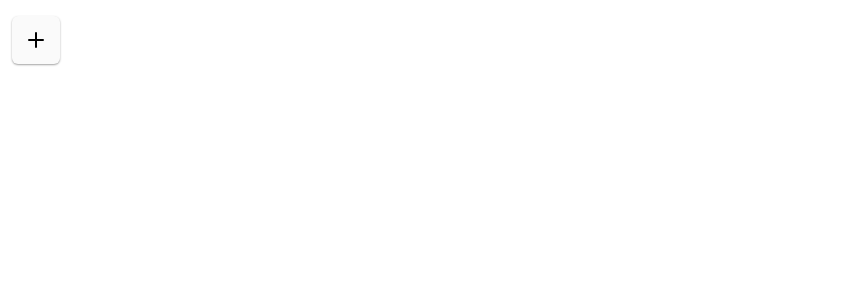
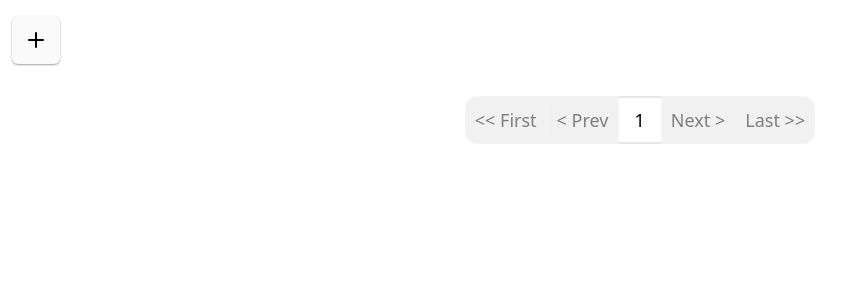
Before and after one commit to DanielSpasov/notes-app-3350, a React (Vite) app: page / in a window 1280 px wide. Shown: the top 300 px of the page, without its empty margins (0-867 px from the left). Built offline with nearby package versions, Linux system fonts and the light colour scheme.

Commit message:
Created functional pagination for the home page

```diff
--- a/src/hooks/useNote.ts
+++ b/src/hooks/useNote.ts
@@ -2,35 +2,58 @@ import { useCallback, useEffect, useState } from 'react';
 import { INote } from '../types/Note';
 
 const useNotes = () => {
-  const [notes, setNotes] = useState<INote[]>(
+  const [page, setPage] = useState(
+    Number(JSON.parse(localStorage.getItem('page') || '1'))
+  );
+
+  const [allNotes, setAllNotes] = useState<INote[]>(
     JSON.parse(localStorage.getItem('notes') || '[]')
   );
-
-  useEffect(
-    () => localStorage.setItem('notes', JSON.stringify(notes)),
-    [notes]
+  const [notes, setNotes] = useState<INote[]>(
+    allNotes.slice(page * 15 - 15, page * 15)
   );
 
+  useEffect(() => {
+    setNotes(allNotes.slice(page * 15 - 15, page * 15));
+  }, [page, allNotes]);
+
+  // Local Storage Updates
+  useEffect(() => {
+    localStorage.setItem('page', JSON.stringify(page));
+  }, [page]);
+  useEffect(() => {
+    localStorage.setItem('notes', JSON.stringify(allNotes));
+  }, [allNotes]);
+
   const onAdd = useCallback(
-    (note: INote) => setNotes(prev => [...prev, note]),
+    (note: INote) => setAllNotes(prev => [...prev, note]),
     []
   );
 
   const onRemove = useCallback(
-    (note: INote) => setNotes(prev => prev.filter(n => n.id !== note.id)),
+    (note: INote) => setAllNotes(prev => prev.filter(n => n.id !== note.id)),
     []
   );
 
   const get = useCallback(
-    (id: string) => notes.find(note => note.id === id),
-    [notes]
+    (id: string) => allNotes.find(note => note.id === id),
+    [allNotes]
   );
 
   return {
     notes,
     get,
     onAdd,
-    onRemove
+    onRemove,
+    pagination: {
+      page,
+      canNext: page * 15 < allNotes.length,
+      canPrev: page > 1,
+      onNext: () => setPage(prev => prev + 1),
+      onPrev: () => setPage(prev => prev - 1),
+      onFirst: () => setPage(1),
+      onLast: () => setPage(Math.ceil(allNotes.length / 15))
+    }
   };
 };
 
--- a/src/pages/Home.tsx
+++ b/src/pages/Home.tsx
@@ -7,8 +7,11 @@ import useNotes from '../hooks/useNote';
 
 import PlusIcon from '../svgs/Plus';
 
+const buttonStyle =
+  'px-2 border-2 outline-none bg-neutral-200 hover:bg-neutral-300 disabled:opacity-50';
+
 const Home = () => {
-  const { notes, onAdd, onRemove } = useNotes();
+  const { notes, onAdd, onRemove, pagination } = useNotes();
 
   const [draft, setDraft] = useState(false);
 
@@ -24,7 +27,9 @@ const Home = () => {
         {draft ? (
           <Draft setDraft={setDraft} onAdd={onAdd} noteRef={noteRef} />
         ) : (
+          !pagination.canNext && (
             <PlusIcon
+              tabIndex={0}
               className="fixed bottom-0 right-0 sm:relative bg-neutral-50 w-12 h-12 p-3 m-4 shadow-sm shadow-neutral-400 hover:bg-neutral-100 mx-3 rounded-md cursor-pointer"
               onClick={() => {
                 setDraft(true);
@@ -33,8 +38,43 @@ const Home = () => {
                 });
               }}
             />
+          )
         )}
       </article>
+
+      <footer className="p-4 text-lg bottom-0 w-full flex justify-center">
+        <button
+          disabled={pagination.page === 1}
+          onClick={pagination.onFirst}
+          className={`rounded-l-xl ${buttonStyle}`}
+        >
+          &lt;&lt; First
+        </button>
+        <button
+          disabled={!pagination.canPrev}
+          onClick={pagination.onPrev}
+          className={buttonStyle}
+        >
+          &lt; Prev
+        </button>
+
+        <p className="border-y-2 p-2 px-4">{pagination.page}</p>
+
+        <button
+          disabled={!pagination.canNext}
+          onClick={pagination.onNext}
+          className={buttonStyle}
+        >
+          Next &gt;
+        </button>
+        <button
+          disabled={!pagination.canNext}
+          onClick={pagination.onLast}
+          className={`rounded-r-xl ${buttonStyle}`}
+        >
+          Last &gt;&gt;
+        </button>
+      </footer>
     </main>
   );
 };
```
Lines whose indentation alone changed are shown as unchanged.
